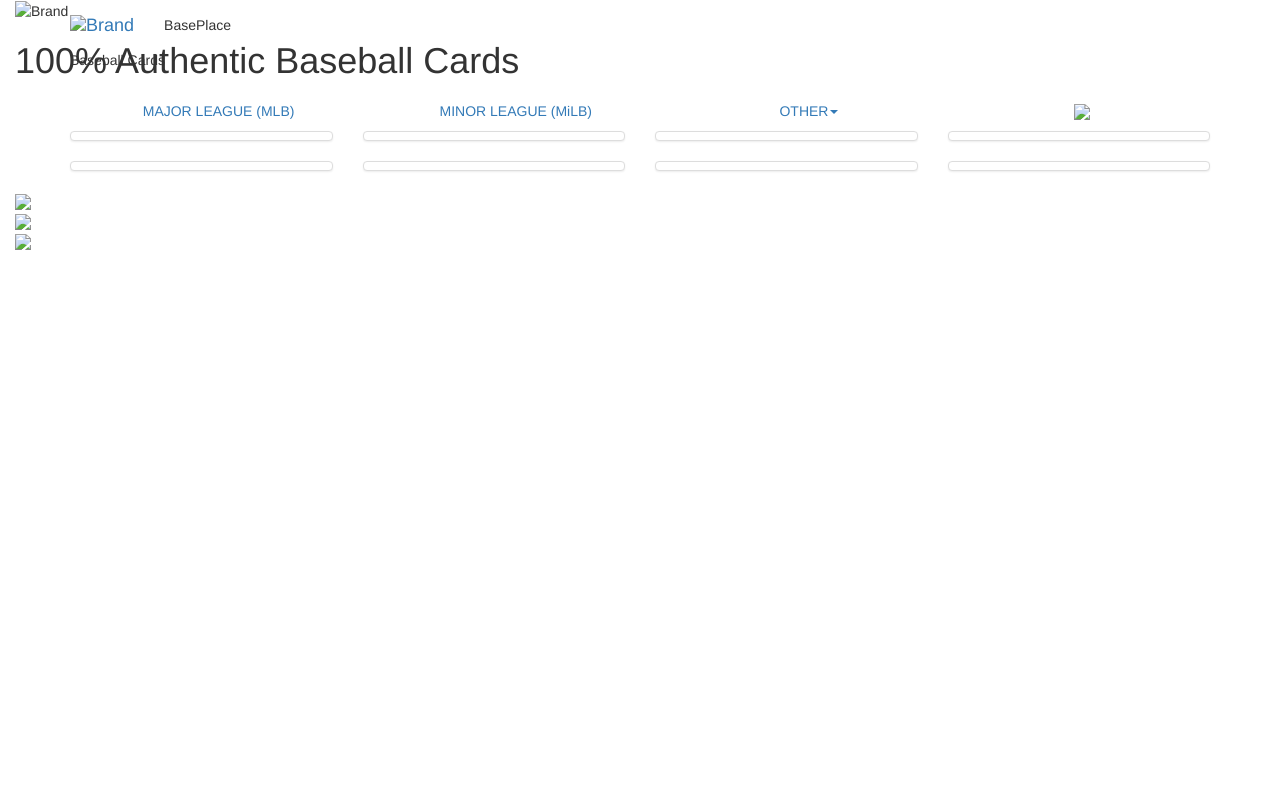
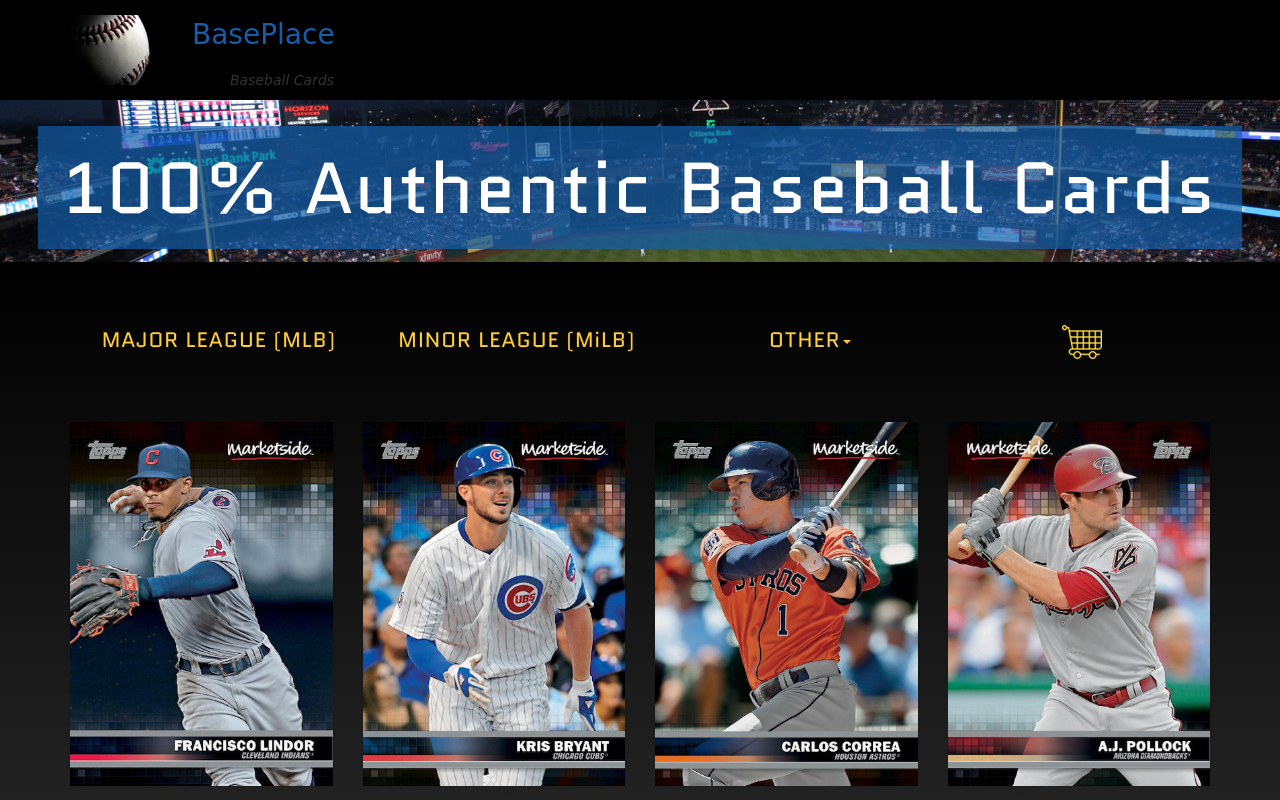
Before and after one commit to NBDelpino1/Online-Baseball-Card-Store, a plain HTML site: page index.html in a window 1280 px wide. Shown: the top 800 px of the page. Drawn offline with nearby package versions, Linux system fonts and the light colour scheme; a web font is replaced by a local one.

Commit message:
transfered over html, css, and images from original repo I began with, need to develop further

```diff
--- /dev/null
+++ b/css/style.css
@@ -0,0 +1,125 @@
+body {
+    padding-top: 100px;
+}
+
+.navbar-container {
+    height: 100px;
+    background-color: #000000;
+}
+
+.banner-container {
+    padding-left: 0;
+    padding-right: 0;
+}
+
+.banner-img {
+    position: relative;
+    width: 100%;
+    /* for IE 6 */
+}
+
+.banner-text {
+    position: absolute;
+    left: 0;
+    top: 75px;
+    width: 100%;
+    text-align: center;
+}
+
+.banner-span {
+    color: white;
+    background: rgb(19, 95, 171);
+    /* fallback color */
+    background: rgba(19, 95, 171, 0.7);
+    padding: 10px 25px 10px 25px;
+    word-spacing: 5px;
+    letter-spacing: 2px;
+    font-family: 'Quantico', sans-serif;
+    font-size: .25em;
+}
+
+@media screen and (min-width: 480px) {
+    .banner-text {
+        top: 16%;
+    }
+    .banner-span {
+        font-size: 2em;
+    }
+}
+
+.content-outer-container {
+    background: #000000;
+    /* fallback for old browsers */
+    background: -webkit-linear-gradient(to bottom, #000000, #434343);
+    /* Chrome 10-25, Safari 5.1-6 */
+    background: linear-gradient(to bottom, #000000, #434343);
+    /* W3C, IE 10+/ Edge, Firefox 16+, Chrome 26+, Opera 12+, Safari 7+ */
+}
+
+.links-container {
+    margin-top: 20px;
+    margin-bottom: 20px;
+    font-family: 'Quantico', sans-serif;
+    /*font-family: 'Poiret One', cursive;*/
+    font-size: 1.5em;
+    letter-spacing: 1px;
+}
+
+@media screen and (min-width: 480px) {
+    .links-container {
+        margin-top: 50px;
+        margin-bottom: 50px;
+    }
+}
+
+a {
+    color: #ffcd37;
+}
+
+.logo-heading {
+    font-size: 1.5em;
+    color: #135fab;
+    font-family: 'Sonsie One', cursive;
+}
+
+@media screen and (min-width: 480px) {
+    .logo-heading {
+        font-size: 2em;
+    }
+}
+
+.logo-sub-text {
+    padding-left: 135px;
+    font-size: .75em;
+    /*font-family: 'Open Sans', sans-serif;*/
+    font-family: 'Revalia', cursive;
+    /*font-family: 'Quantico', sans-serif;*/
+    font-style: italic;
+}
+
+@media screen and (min-width: 480px) {
+    .logo-sub-text {
+        font-size: 1em;
+        padding-left: 160px;
+    }
+}
+
+.thumbnail {
+    padding: 0;
+    border: 0;
+}
+
+footer {
+    text-align: center;
+}
+
+.media-list {
+    list-style: none;
+    padding-top: 30px;
+    padding-bottom: 30px;
+}
+
+.media-list-item {
+    display: inline;
+    margin: 0 15px 0 15px;
+}
--- a/index.html
+++ b/index.html
@@ -14,7 +14,7 @@
     <link href="https://fonts.googleapis.com/css?family=Open+Sans:600|Sonsie+One" rel="stylesheet">
     <link href="https://fonts.googleapis.com/css?family=Revalia" rel="stylesheet">
     <link href="https://fonts.googleapis.com/css?family=Poiret+One|Quantico" rel="stylesheet">
-    <link href="./css/card.css" rel="stylesheet">
+    <link href="./css/style.css" rel="stylesheet">
 </head>
 
 <body>
```
Also changed, not shown: images/cart.png (added), images/facebook.png (added), images/img1.jpg (added), images/img10.jpg (added), images/img2.jpg (added), images/img3.jpg (added), images/img4.jpg (added), images/img5.jpg (added), images/img6.jpg (added), images/img7.jpg (added), images/img8.jpg (added), images/img9.jpg (added), images/linkedin.png (added), images/logo-test.png (added), 2 more files, 1 other file.
